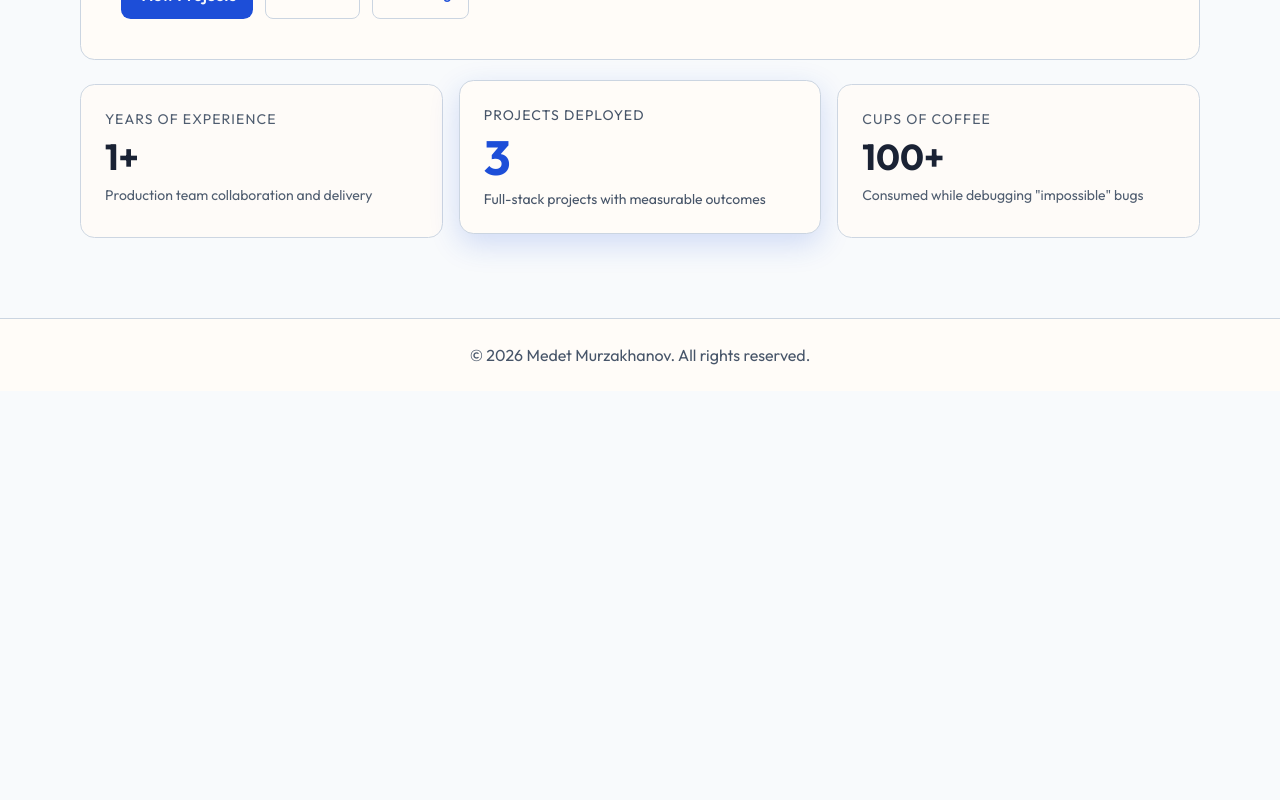
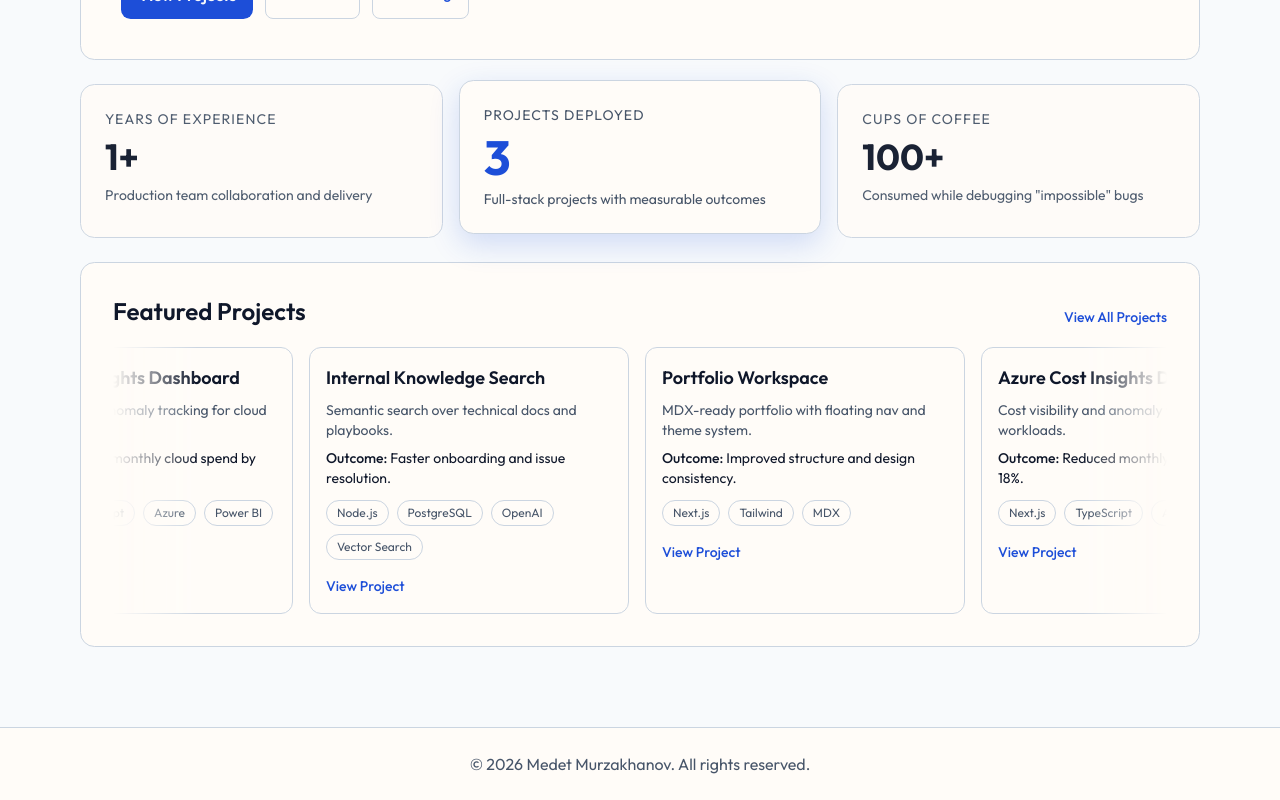
Before and after one commit to mmedved6-kz/PortfolioMM, a Next.js app: page / in a window 1280 px wide. Shown: the part 466-1266 px from the top of the page. Before the commit the page ends 857 px from the top, so only its background shows below. Built offline with nearby package versions, Linux system fonts and the light colour scheme.

Commit message:
Add project horizontal rail track

```diff
--- a/app/globals.css
+++ b/app/globals.css
@@ -130,6 +130,33 @@ main section[id] {
   scroll-margin-top: calc(var(--floating-nav-offset) + var(--floating-nav-height) + 0.75rem);
 }
 
+.project-rail {
+  overflow: hidden;
+  mask-image: linear-gradient(to right, transparent, black 8%, black 92%, transparent);
+}
+
+.project-track {
+  display: flex;
+  gap: 1rem;
+  width: max-content;
+  animation: project-marquee 28s linear infinite;
+}
+
+.project-rail:hover .project-track {
+  animation-play-state: paused;
+}
+
+@keyframes project-marquee {
+  from { transform: translateX(0); }
+  to { transform: translateX(-35%); }
+}
+
+@media (prefers-reduced-motion: reduce) {
+  .project-track {
+    animation: none;
+  }
+}
+
 h1, h2, h3, h4, h5, h6 {
   color: var(--text);
 }
--- a/app/page.tsx
+++ b/app/page.tsx
@@ -1,4 +1,7 @@
+import { PROJECTS } from "@/lib/projects";
 import Link from "next/link";
+
+const featuredProjects = PROJECTS.filter((p) => p.featured);
 
 const proofCards = [
   {
@@ -21,6 +24,24 @@ const proofCards = [
     value: "100+",
     note: "Consumed while debugging \"impossible\" bugs",
     emphasis: false,
+  }
+]
+
+const latestPost = [
+  {
+    title: "Why I choce MDX for portfolio blogging",
+    meta: "Engineering - 6 min read",
+    href: "/blog",
+  },
+  {
+    title: "Desigining a calm light/dark theme system",
+    meta: "Frontend - 4 min read",
+    href: "/blog",
+  },
+  {
+    title: "From static site to App Router",
+    meta: "Architecture - 5 min read",
+    href: "/blog",
   }
 ]
 
@@ -78,6 +99,42 @@ export default function Page() {
           </article>
         ))}
       </section>
+
+      <section className="surface p-6 md:p-8">
+        <div className="flex items-end justify-between gap-4 flex-wrap">
+          <h2 className="text-2xl font-semibold">Featured Projects</h2>
+          <Link href="/projects" className="link-theme text-sm font-medium">
+            View All Projects
+          </Link>
+        </div>
+
+        <div className="project-rail mt-5">
+            <div className="project-track">
+              {[...featuredProjects, ...featuredProjects].map((project, idx) => (
+                <article
+                  key={`${project.slug}-${idx}`}
+                  className="rounded-xl border border-[var(--border)] p-4 min-w-[280px] max-w-[320px] bg-[var(--surface)]"
+                >
+                  <h3 className="text-lg font-semibold">{project.title}</h3>
+                  <p className="mt-2 text-sm text-muted">{project.summary}</p>
+                  <p className="mt-2 text-sm">
+                    <span className="font-medium">Outcome:</span> {project.outcome}
+                  </p>
+                  <ul className="mt-3 flex flex-wrap gap-2">
+                    {project.stack.map((item) => (
+                      <li key={item} className="rounded-full border border-[var(--border)] px-2.5 py-1 text-xs text-muted">
+                        {item}
+                      </li>
+                    ))}
+                  </ul>
+                  <Link href="/projects" className="mt-4 inline-block link-theme text-sm font-medium">
+                    View Project
+                  </Link>
+                </article>
+              ))}
+            </div>
+        </div>
+      </section>
     </main>
   );
 }
--- a/app/projects/page.tsx
+++ b/app/projects/page.tsx
@@ -1,8 +1,31 @@
+import { PROJECTS } from "@/lib/projects";
+
 export default function ProjectsPage() {
   return (
-    <main>
-      <h1>Projects</h1>
-      <p>My portfolio projects will appear here.</p>
+    <main className="space-y-4">
+      <section className="surface p-6 md:p-8">
+        <h1 className="text-3xl font-bold">Projects</h1>
+        <p className="text-muted mt-2">Selected work with outcomes and architecture notes.</p>
+      </section>
+
+      <section className="grid grid-cols-1 md:grid-cols-2 gap-4">
+        {PROJECTS.map((project) => (
+          <article key={project.slug} className="surface p-5">
+            <h2 className="text-xl font-semibold">{project.title}</h2>
+            <p className="text-muted mt-2">{project.summary}</p>
+            <p className="mt-2 text-sm">
+              <span className="font-medium">Outcome:</span> {project.outcome}
+            </p>
+            <ul className="mt-3 flex flex-wrap gap-2">
+              {project.stack.map((item) => (
+                <li key={item} className="rounded-full border border-[var(--border)] px-2.5 py-1 text-xs text-muted">
+                  {item}
+                </li>
+              ))}
+            </ul>
+          </article>
+        ))}
+      </section>
     </main>
   );
 }
--- /dev/null
+++ b/lib/projects.ts
@@ -0,0 +1,35 @@
+export type ProjectItem = {
+    slug: string;
+    title: string;
+    summary: string;
+    outcome: string;
+    stack: string[];
+    featured?: boolean;
+};
+
+export const PROJECTS: ProjectItem[] = [
+    {
+        slug: "azure-cost-insights",
+        title: "Azure Cost Insights Dashboard",
+        summary: "Cost visibility and anomaly tracking for cloud workloads.",
+        outcome: "Reduced monthly cloud spend by 18%.",
+        stack: ["Next.js", "TypeScript", "Azure", "Power BI"],
+        featured: true,
+    },
+    {
+        slug: "knowledge-search",
+        title: "Internal Knowledge Search",
+        summary: "Semantic search over technical docs and playbooks.",
+        outcome: "Faster onboarding and issue resolution.",
+        stack: ["Node.js", "PostgreSQL", "OpenAI", "Vector Search"],
+        featured: true,
+    },
+    {
+        slug: "portfolio-workspace",
+        title: "Portfolio Workspace",
+        summary: "MDX-ready portfolio with floating nav and theme system.",
+        outcome: "Improved structure and design consistency.",
+        stack: ["Next.js", "Tailwind", "MDX"],
+        featured: true,
+    },
+]
```
